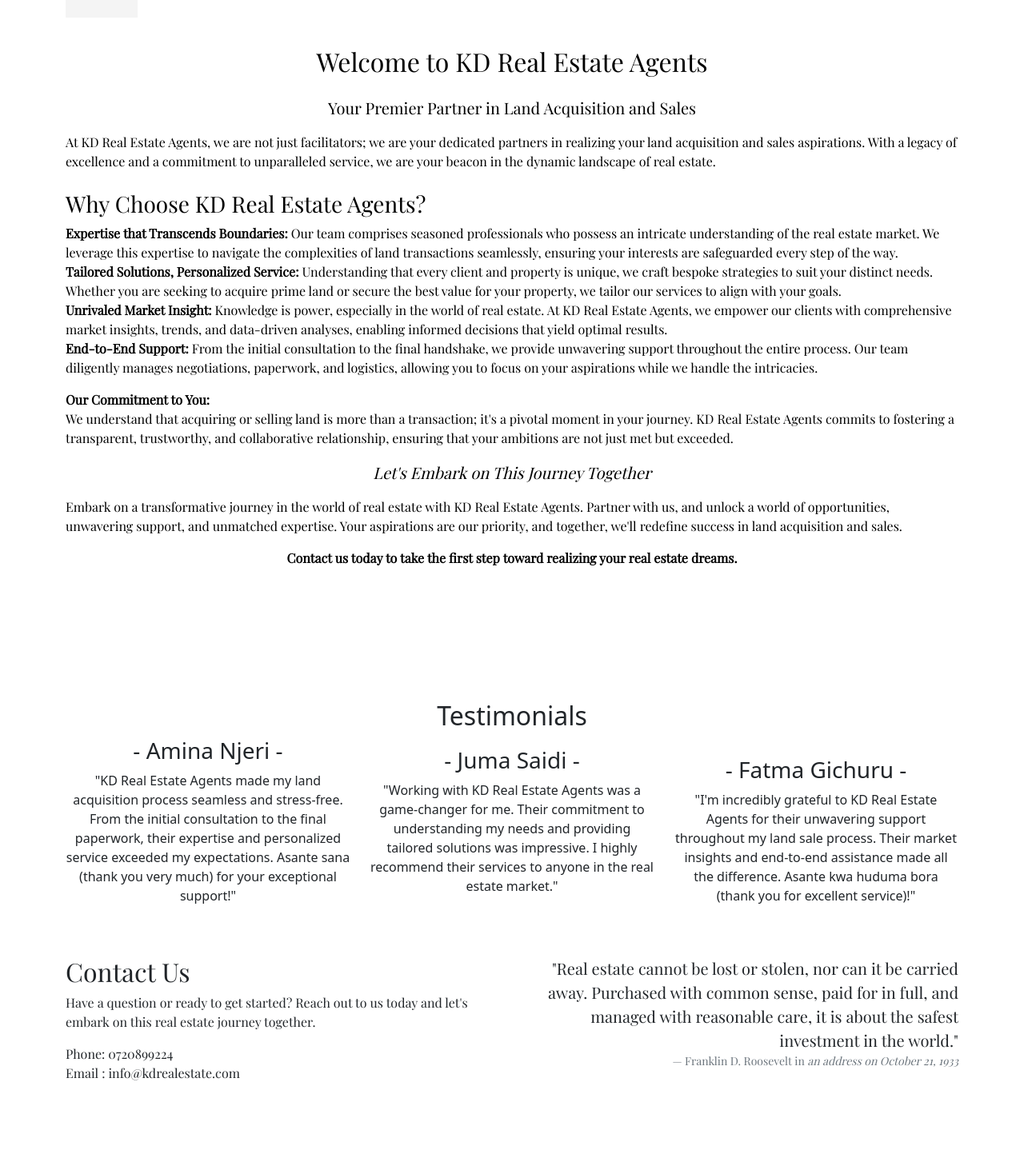
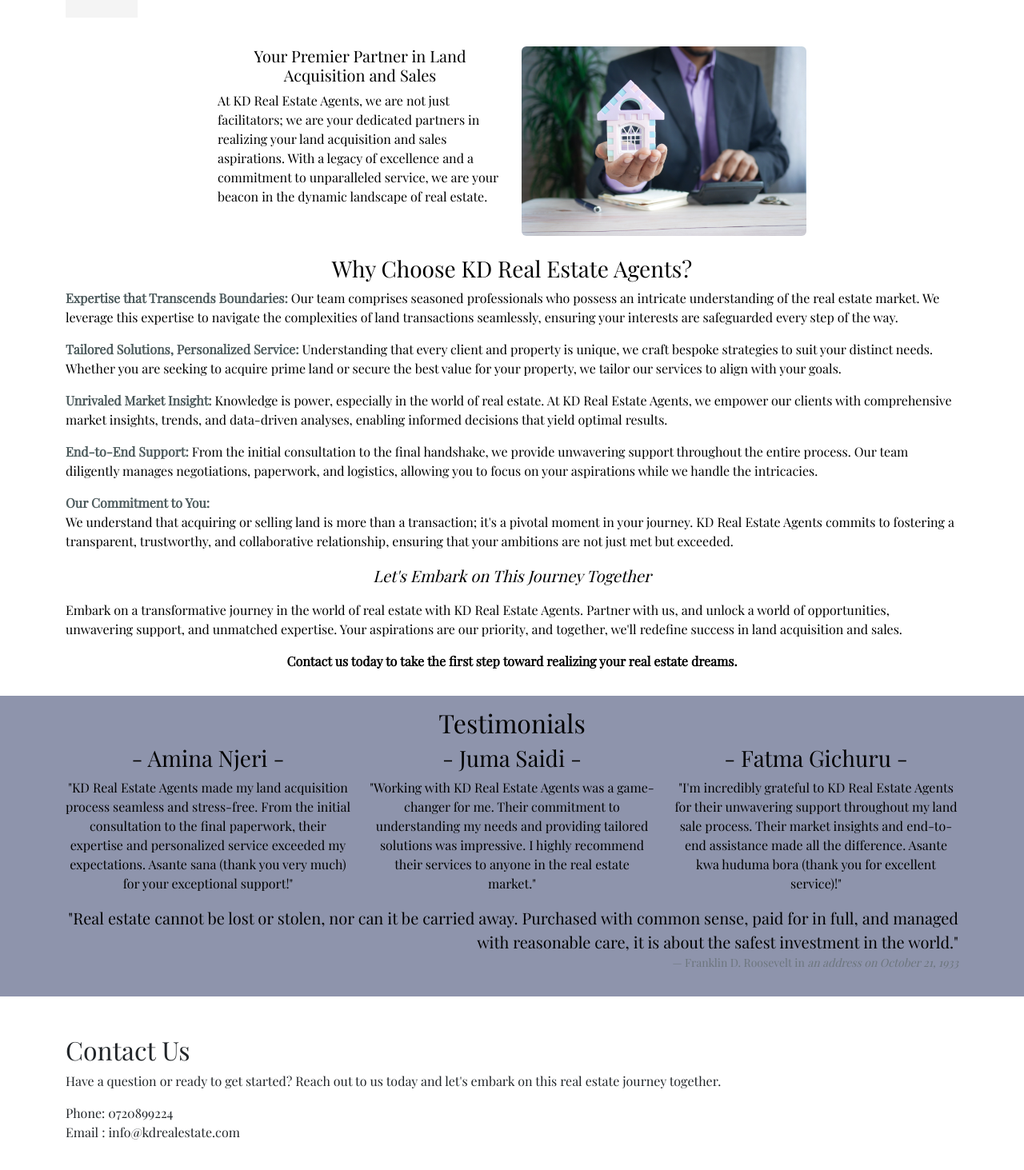
Before and after one commit to TomKambale/KD-Real-Estate, a React (Create React App) app: page / in a window 1280 px wide. Shown: the part 81-1544 px from the top of the page at 80% size. Before the commit the page ends 1499 px from the top, so only its background shows below. Built offline with nearby package versions, Linux system fonts and the light colour scheme.

Commit message:
Added Styling changes

```diff
--- a/src/App.css
+++ b/src/App.css
@@ -44,9 +44,10 @@
   /* background-image: url('https://via.placeholder.com/1500x800'); */
   background-size: cover;
   background-position: center;
+  /* background-color: #8E94AC; */
   color: black; /* Text color over the background image */
   padding-top: 15px; /* Adjust the top padding to ensure content is visible */
-  padding-bottom: 150px; /* Adjust the bottom padding as needed */
+  padding-bottom: 15px; /* Adjust the bottom padding as needed */
   font-family: 'Kalnia', serif;
 font-family: 'Playfair Display', serif;
 }
@@ -63,3 +64,36 @@
 .py-5 {
   font-family: 'Playfair Display', serif;
 }
+
+.logo-img
+{
+  background-color: #4D5B5D
+}
+.testimonials
+{
+  padding-top: 15px; /* Adjust the top padding to ensure content is visible */
+  background-color: #8E94AC;
+  font-family: 'Playfair Display', serif;
+
+}
+:root {
+  --aspect-ratio: 16 / 9;
+ }
+
+ .rounded {
+  object-fit: cover;
+  width: 100%;
+  height: calc(100% * var(--aspect-ratio));
+ }
+
+ .img-fluid {
+  max-width: 100%;
+  height: auto;
+ }
+ .text {
+  color: #4D5B5D;
+ }
+
+ .title {
+  color: #7F706E;
+ }
--- a/src/components/About.js
+++ b/src/components/About.js
@@ -1,41 +1,116 @@
+// // About.js
+// import React from 'react';
+// import Background from '../assets/agent.jpg'
+// import '../App.css';
+
+// const About = () => {
+//   return (
+//     // <section id="about" className="py-5 bg-light">
+//     <section id="about" className="about-section" >
+//     {/* style={{ backgroundImage: `url(${Background})` }} */}
+//       <div className="container">
+//         <div className="row">
+//           <div className="mt-2 col-lg-12">
+//           <div class="row justify-content-center">
+//     <div class="col-4">
+//     <h2 className="text-center mb-4">              Your Premier Partner in Land Acquisition and Sales</h2>
+
+//     </div>
+//     <div class="col-4">
+//       One of two columns
+//       <div class="text-center">
+//       <img src={Background} className="rounded" alt="..."/>
+// </div>
+//     </div>
+//   </div>
+//             <p>
+//               At KD Real Estate Agents, we are not just facilitators; we are your dedicated partners in realizing your land acquisition and sales aspirations. With a legacy of excellence and a commitment to unparalleled service, we are your beacon in the dynamic landscape of real estate.
+//             </p>
+
+//             <h3 className="mt-4">Why Choose KD Real Estate Agents?</h3>
+//             <ul className="list-unstyled">
+//               <li>
+//                 <strong>Expertise that Transcends Boundaries:</strong> Our team comprises seasoned professionals who possess an intricate understanding of the real estate market. We leverage this expertise to navigate the complexities of land transactions seamlessly, ensuring your interests are safeguarded every step of the way.
+//               </li>
+//               <li>
+//                 <strong>Tailored Solutions, Personalized Service:</strong> Understanding that every client and property is unique, we craft bespoke strategies to suit your distinct needs. Whether you are seeking to acquire prime land or secure the best value for your property, we tailor our services to align with your goals.
+//               </li>
+//               <li>
+//                 <strong>Unrivaled Market Insight:</strong> Knowledge is power, especially in the world of real estate. At KD Real Estate Agents, we empower our clients with comprehensive market insights, trends, and data-driven analyses, enabling informed decisions that yield optimal results.
+//               </li>
+//               <li>
+//                 <strong>End-to-End Support:</strong> From the initial consultation to the final handshake, we provide unwavering support throughout the entire process. Our team diligently manages negotiations, paperwork, and logistics, allowing you to focus on your aspirations while we handle the intricacies.
+//               </li>
+//             </ul>
+//             <p>
+//               <strong>Our Commitment to You:</strong><br />
+//               We understand that acquiring or selling land is more than a transaction; it's a pivotal moment in your journey. KD Real Estate Agents commits to fostering a transparent, trustworthy, and collaborative relationship, ensuring that your ambitions are not just met but exceeded.
+//             </p>
+//             <p className="lead text-center">
+//               <em>Let's Embark on This Journey Together</em>
+//             </p>
+//             <p>
+//               Embark on a transformative journey in the world of real estate with KD Real Estate Agents. Partner with us, and unlock a world of opportunities, unwavering support, and unmatched expertise. Your aspirations are our priority, and together, we'll redefine success in land acquisition and sales.
+//             </p>
+//             <p className="text-center">
+//               <strong>Contact us today to take the first step toward realizing your real estate dreams.</strong>
+//             </p>
+//           </div>
+//         </div>
+//       </div>
+//     </section>
+//   );
+// };
+
+// export default About;
+
 // About.js
 import React from 'react';
-// import Background from '../assets/agent.jpg'
+import Background from '../assets/agent.jpg'
 import '../App.css';
 
 const About = () => {
-  return (
-    // <section id="about" className="py-5 bg-light">
+ return (
     <section id="about" className="about-section" >
-    {/* style={{ backgroundImage: `url(${Background})` }} */}
       <div className="container">
         <div className="row">
           <div className="mt-2 col-lg-12">
-            <h2 className="text-center mb-4">Welcome to KD Real Estate Agents</h2>
-            <p className="lead text-center">
-              Your Premier Partner in Land Acquisition and Sales
-            </p>
-            <p>
+            <div className="row justify-content-center">
+              <div className="col-4">
+                <h2 className="text-center lead ">Your Premier Partner in Land Acquisition and Sales</h2>
+                <p>
               At KD Real Estate Agents, we are not just facilitators; we are your dedicated partners in realizing your land acquisition and sales aspirations. With a legacy of excellence and a commitment to unparalleled service, we are your beacon in the dynamic landscape of real estate.
             </p>
+              </div>
+              <div className="col-4">
+                <div className="text-center">
+                 <img src={Background} className="rounded img-fluid" alt="..."/>
+                </div>
+              </div>
+            </div>
 
-            <h3 className="mt-4">Why Choose KD Real Estate Agents?</h3>
+
+            <h3 className="mt-4 text-center text-#4D5B5D">Why Choose KD Real Estate Agents?</h3>
             <ul className="list-unstyled">
-              <li>
-                <strong>Expertise that Transcends Boundaries:</strong> Our team comprises seasoned professionals who possess an intricate understanding of the real estate market. We leverage this expertise to navigate the complexities of land transactions seamlessly, ensuring your interests are safeguarded every step of the way.
-              </li>
-              <li>
-                <strong>Tailored Solutions, Personalized Service:</strong> Understanding that every client and property is unique, we craft bespoke strategies to suit your distinct needs. Whether you are seeking to acquire prime land or secure the best value for your property, we tailor our services to align with your goals.
-              </li>
-              <li>
-                <strong>Unrivaled Market Insight:</strong> Knowledge is power, especially in the world of real estate. At KD Real Estate Agents, we empower our clients with comprehensive market insights, trends, and data-driven analyses, enabling informed decisions that yield optimal results.
-              </li>
-              <li>
-                <strong>End-to-End Support:</strong> From the initial consultation to the final handshake, we provide unwavering support throughout the entire process. Our team diligently manages negotiations, paperwork, and logistics, allowing you to focus on your aspirations while we handle the intricacies.
-              </li>
+            <p><li>
+                <strong className='text'>Expertise that Transcends Boundaries:</strong> Our team comprises seasoned professionals who possess an intricate understanding of the real estate market. We leverage this expertise to navigate the complexities of land transactions seamlessly, ensuring your interests are safeguarded every step of the way.
+              </li></p>
+
+              <p><li>
+                <strong className='text'>Tailored Solutions, Personalized Service:</strong> Understanding that every client and property is unique, we craft bespoke strategies to suit your distinct needs. Whether you are seeking to acquire prime land or secure the best value for your property, we tailor our services to align with your goals.
+              </li></p>
+
+              <p><li>
+                <strong className='text'>Unrivaled Market Insight:</strong> Knowledge is power, especially in the world of real estate. At KD Real Estate Agents, we empower our clients with comprehensive market insights, trends, and data-driven analyses, enabling informed decisions that yield optimal results.
+              </li></p>
+
+              <p><li>
+                <strong className='text'>End-to-End Support:</strong> From the initial consultation to the final handshake, we provide unwavering support throughout the entire process. Our team diligently manages negotiations, paperwork, and logistics, allowing you to focus on your aspirations while we handle the intricacies.
+              </li></p>
+
             </ul>
             <p>
-              <strong>Our Commitment to You:</strong><br />
+              <strong className='text'>Our Commitment to You:</strong><br />
               We understand that acquiring or selling land is more than a transaction; it's a pivotal moment in your journey. KD Real Estate Agents commits to fostering a transparent, trustworthy, and collaborative relationship, ensuring that your ambitions are not just met but exceeded.
             </p>
             <p className="lead text-center">
@@ -51,7 +126,7 @@
         </div>
       </div>
     </section>
-  );
+ );
 };
 
 export default About;
--- a/src/components/Contact.js
+++ b/src/components/Contact.js
@@ -7,7 +7,18 @@
     <section id="contact" className="py-5">
       <div className="container">
         <div className="row">
-          <div className="col-lg-6">
+                    {/* "Real estate cannot be lost or stolen, nor can it be carried away. Purchased with common sense, paid for in full, and managed with reasonable care, it is about the safest investment in the world." - Franklin D. Roosevelt */}
+  {/* <figure class="text-end">
+  <blockquote class="blockquote">
+    <p>"Real estate cannot be lost or stolen, nor can it be carried away. Purchased with common sense, paid for in full, and managed with reasonable care, it is about the safest investment in the world."</p>
+  </blockquote>
+  <figcaption class="blockquote-footer">
+    Franklin D. Roosevelt in <cite title="Source Title">an address on October 21, 1933</cite>
+  </figcaption>
+</figure> */}
+
+          </div>
+          <div className="contact">
             <h2>Contact Us</h2>
             <p>
               Have a question or ready to get started? Reach out to us today and let's embark on this real estate journey together.
@@ -37,18 +48,8 @@
               </li>
             </ul>
           </div>
-          <div className="col-lg-6">
-          {/* "Real estate cannot be lost or stolen, nor can it be carried away. Purchased with common sense, paid for in full, and managed with reasonable care, it is about the safest investment in the world." - Franklin D. Roosevelt */}
-          <figure class="text-end">
-  <blockquote class="blockquote">
-    <p>"Real estate cannot be lost or stolen, nor can it be carried away. Purchased with common sense, paid for in full, and managed with reasonable care, it is about the safest investment in the world."</p>
-  </blockquote>
-  <figcaption class="blockquote-footer">
-    Franklin D. Roosevelt in <cite title="Source Title">an address on October 21, 1933</cite>
-  </figcaption>
-</figure>
+          <div className="motivation">
 
-          </div>
         </div>
       </div>
     </section>
--- a/src/components/Testimonies.js
+++ b/src/components/Testimonies.js
@@ -2,8 +2,9 @@
 
 function Testimonies() {
   return (
-<div class="container text-center">
-    <h2>Testimonials</h2>
+    <div className='testimonials'><div class="container text-center text-black">
+        <h2>Testimonials</h2>
+
   <div class="row">
     <div class="col align-self-start">
     <h3> - Amina Njeri -</h3>
@@ -23,8 +24,18 @@
         "I'm incredibly grateful to KD Real Estate Agents for their unwavering support throughout my land sale process. Their market insights and end-to-end assistance made all the difference. Asante kwa huduma bora (thank you for excellent service)!"
       </p>
     </div>
+    <figure class="text-end">
+  <blockquote class="blockquote">
+    <p>"Real estate cannot be lost or stolen, nor can it be carried away. Purchased with common sense, paid for in full, and managed with reasonable care, it is about the safest investment in the world."</p>
+  </blockquote>
+  <figcaption class="blockquote-footer">
+    Franklin D. Roosevelt in <cite title="Source Title">an address on October 21, 1933</cite>
+  </figcaption>
+</figure>
+
   </div>
-</div>
+</div></div>
+
 
   )
 }
```
